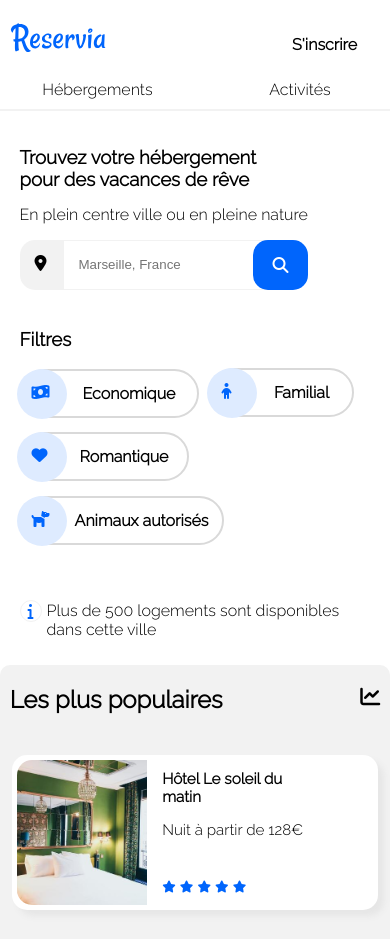
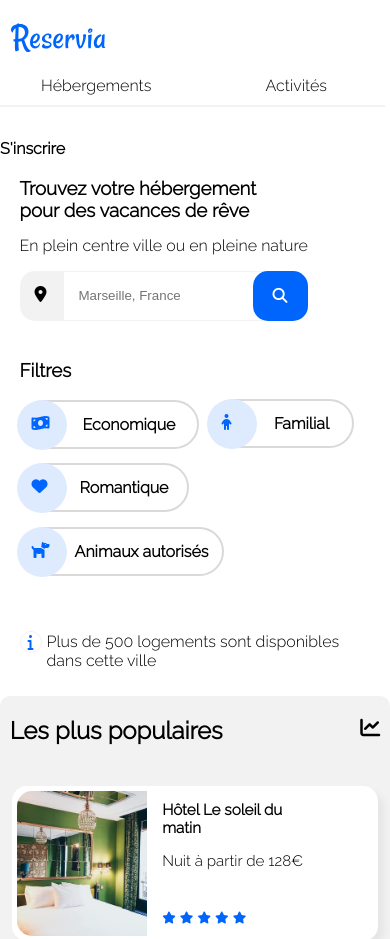
Before and after one commit to diahaby/DiahabyHalima_2_27072021, a plain HTML site: page index.html in a window 390 px wide. Shown: the top 939 px of the page. Drawn offline with Linux system fonts and the light colour scheme.

Commit message:
fini partie 3

```diff
--- a/index.html
+++ b/index.html
@@ -21,15 +21,15 @@
         <div>
             <nav class="nav">
                 <img src="./images/logo/Reservia.svg" alt="Reservia" class="logoreservia">
+
             <div class="lienmenu">
                 <ul class="menu">
                     <li class="menu-item1 bordernav"><a href="#ancrehebergement"> Hébergements</a></li>
                     <li class=" menuact bordernav"><a href="#ancreactivite"> Activités</a></li>
-                    <li class="lieninscrire bordernav"><a href="#"> S'inscrire</a></li>
                 </ul>
 
             </div>
-
+            <a href="#" class="lieninscrire"> S'inscrire</a>
             </nav>
         </div>
 
@@ -45,8 +45,11 @@
             <div class="headrecherche">
                 <div class="icon"><i class="fas fa-map-marker-alt flexcentre"></i></div>
                 <div class="place"> <input class="search" type="search" placeholder="Marseille, France"></div>
-                <button class="recherche">Rechercher</button>
-                <span class="louche"><i class="fas fa-search falouche"></i></span>
+                <button class="recherche">
+                    <span class="spanrecherche">Recherche</span>
+                    <span class="louche"><i class="fas fa-search falouche"></i></span>
+                </button>
+
             </div>
         </div>
 
--- a/style/mobile.css
+++ b/style/mobile.css
@@ -14,8 +14,7 @@
     }
 
     nav.nav{
-        display: block;
-        position: relative;
+        flex-wrap: wrap;
         margin-right: 0px;
         margin-left: 0px;
         width: 100%;
@@ -63,9 +62,7 @@
     }
 
     .lieninscrire{
-        position: absolute;
-        top: 20px;
-        left: 277px;
+        order: 2;
         text-align: center;
     }
 
@@ -76,14 +73,11 @@
         width: 55px;
         border-radius: 15px;
     }
-    .recherche{
+    .spanrecherche{
         display: none;
     }
 
-    .falouche{
-        margin-left: 20px;
-        margin-top: 17px;
-    }
+
     .louche{
         display: initial;
         width: 55px;
--- a/style/style.css
+++ b/style/style.css
@@ -24,7 +24,7 @@ list-style-type: none;
 
 .bordernav a:hover{
     border-top: 2px solid #0065fc;
-    padding-top: 27px;
+    padding-top: 29px;
 }
 
 .bordernav1 a:hover{
@@ -34,13 +34,18 @@ list-style-type: none;
 ul.menu{
     display: flex;
     list-style-type: none;
-    justify-content: space-between;
-    width: 380px;
+    justify-content: space-evenly;
+    width: 320px;
     padding: 0px;
+    margin-right: 5px;
 
 }
 
-
+.lienmenu{
+    width: 100%;
+    display: flex;
+    justify-content: flex-end;
+}
 
 li.menu-item1 a{
     text-decoration: none;
@@ -51,7 +56,9 @@ li.menu-item1 a:hover{
     color: #0065fc;
 }
 
+.menu-item1{
 
+}
 
 .menuact a{
     color: black;
@@ -72,14 +79,16 @@ li.menu-item:hover a{
     color: #7fb2fd;
 }
 
+.lieninscrire{
 
-.lieninscrire a{
-    margin-left: 15px;
-    list-style: none;
-    color: black;
+    padding-top: 16px;
+    margin-right: 15px;
     font-weight: bold;
     text-decoration: none;
+    color: black;
 }
+
+
 
 .lieninscrire a:hover{
     text-decoration: none;
```
